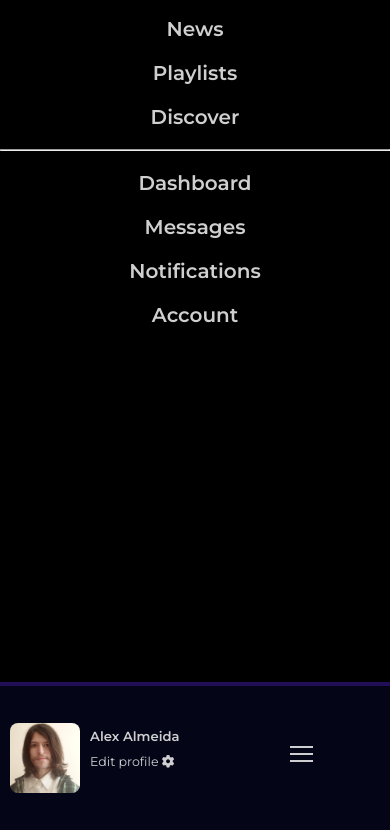
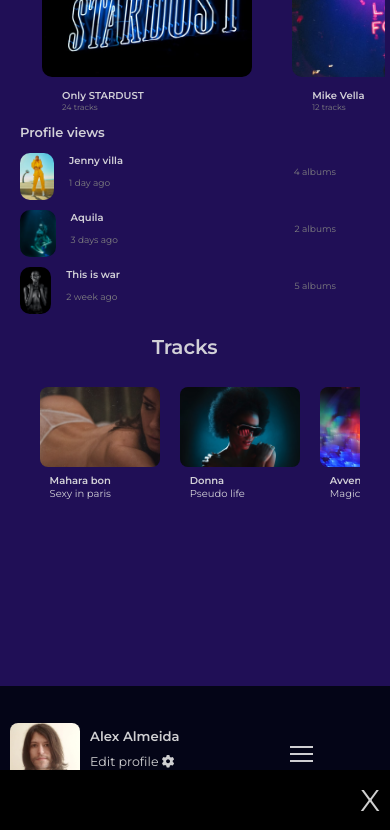
Before and after one commit to AlexandreKozakAlmeida/music-library, a plain HTML site: page index.html in a window 390 px wide. Both pictures are taken after a click on the button 301 px from the left and 998 px from the top of the page. Shown: the part 242-1072 px from the top of the page. Drawn offline with Linux system fonts and the light colour scheme.

Commit message:
Add files via upload

```diff
--- a/index.html
+++ b/index.html
@@ -4,7 +4,7 @@
         <meta charset="utf-8">
         <meta name="viewport" content="width=device-width, initial-scale=1">
         <script src="https://kit.fontawesome.com/a43ca74088.js" crossorigin="anonymous"></script>
-        <title>a</title>
+        <title>b</title>
       <link rel="stylesheet" href="./style.css">
     </head>
     <body>
--- a/style.css
+++ b/style.css
@@ -538,7 +538,7 @@ footer {
 
 @media screen and (max-width: 767px) {
     body {
-       overflow: auto;
+       overflow: hidden;
     }
 
      header {
@@ -790,7 +790,7 @@ footer {
        transition: .7s;
        visibility: hidden;
        overflow: hidden;
-       margin-bottom: -4rem;
+       margin-bottom: -16rem;
       }
 
     #nav.active #menu{
@@ -803,7 +803,7 @@ font-size: 2rem;
 height: 100vh;
 visibility: visible;
 overflow: hidden;
-bottom: -4rem;
+
 }
 
 #menu ul {
```
